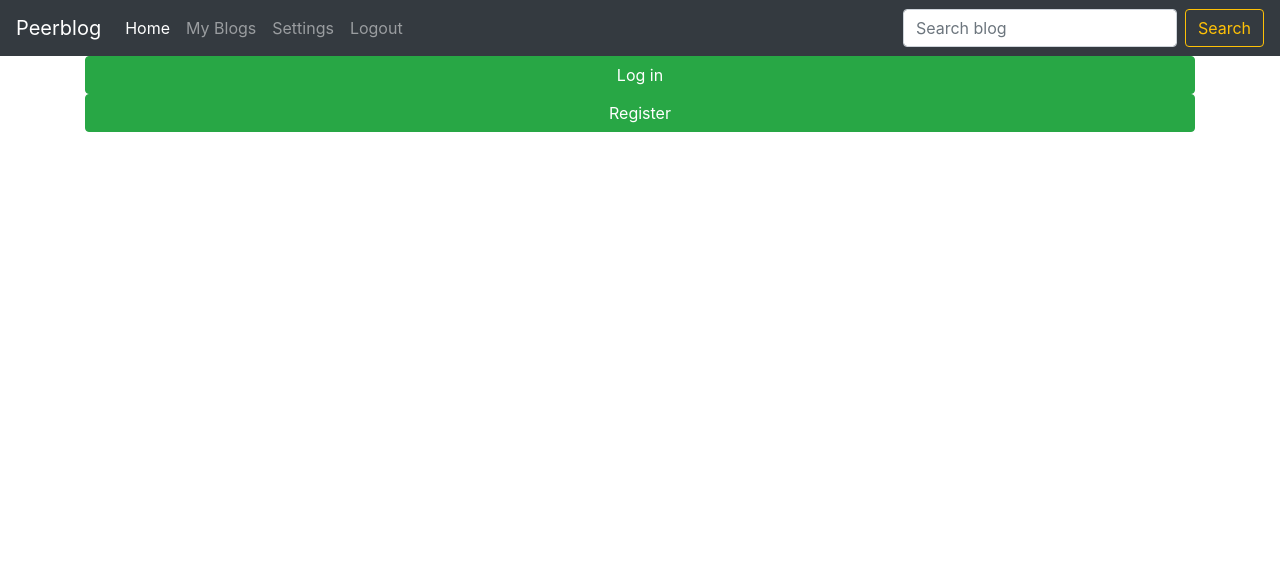
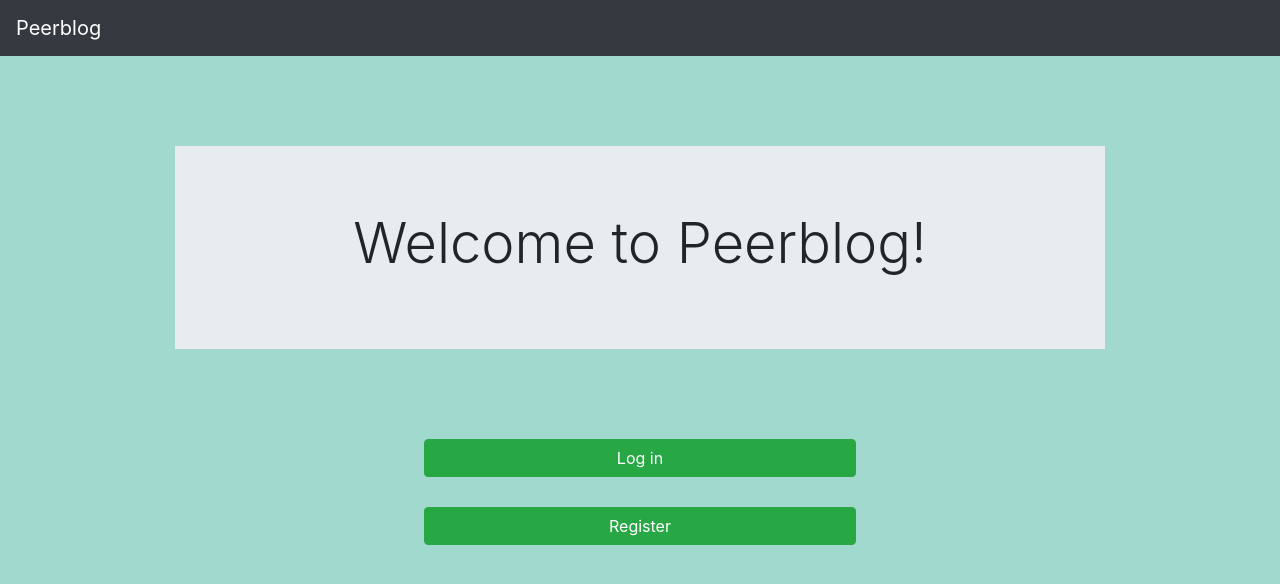
Before and after one commit to vishu221b/peer-blog, a Flask app: page / in a window 1280 px wide. Shown: the top 584 px of the page. Run offline with Flask 2, Linux system fonts and the light colour scheme; some libraries are stand-ins or nearby versions.

Commit message:
Posts and Blogs finalized

```diff
--- a/src/app.py
+++ b/src/app.py
@@ -1,10 +1,10 @@
 from flask import (
     Flask, render_template, request,
-    session, redirect, make_response
+    session, redirect
 )
 from src.models import User
 from src import Database, constants
-from src.models import Blog
+from src.models import Blog, Post
 
 
 app = Flask(__name__)
@@ -37,7 +37,7 @@ def login():
 @app.route('/logout')
 def logout():
     User.logout()
-    return redirect('/login')
+    return redirect('/')
 
 
 @app.route('/auth/login', methods=['POST'])
@@ -88,7 +88,7 @@ def get_blogs(user_id=None):
     if not user:
         return render_template('error_404.html')
     user_blogs = user.get_blogs()
-    return render_template('myblogs.html', blogs=user_blogs, email=session.get('email'))
+    return render_template('myblogs.html', blogs=user_blogs, email=session.get('email'), c=0)
 
 
 @app.route('/blog/create', methods=['POST'])
@@ -96,19 +96,35 @@ def create_new_blog():
     user = User.get_by_email(session.get('email'))
     title = request.form.get('blogTitle')
     description = request.form.get('blogDescription')
-    print(title, description, "Balle")
     blog = Blog(title=title, description=description, author=user.email, author_id=user._id)
     blog.save_to_mongo()
-    return make_response(get_blogs())
+    return redirect('/myblogs')
 
 
 # -----------------------------Posts----------------------------------
+@app.route('/post/<blog_id>/create', methods=['GET', 'POST'])
+def create_new_post(blog_id):
+    if request.method == 'POST':
+        title = request.form.get('postTitle')
+        content = request.form.get('postContent')
+        blog = Blog.from_mongo(blog_id)
+        response = blog.new_post(title=title, content=content)
+        return redirect('/post/{}'.format(response.get('_id')), code=302)
+    else:
+        return render_template('create-post.html', blog_id=blog_id)
+
 
 @app.route('/posts/<blog_id>')
 def get_posts_for_blog(blog_id):
     blog = Blog.from_mongo(blog_id)
     posts = blog.get_posts()
-    return render_template("all-posts.html", posts=posts, blog_title=blog.title)
+    return render_template("all-posts.html", posts=posts, blog_title=blog.title, blog_id=blog._id)
+
+
+@app.route('/post/<post_id>', methods=['GET'])
+def get_single_post(post_id=None):
+    post = Post.from_mongo(post_id)
+    return render_template('single-post.html', post=post)
 
 
 if __name__ == "__main__":
--- a/src/models/blog.py
+++ b/src/models/blog.py
@@ -19,7 +19,7 @@ class Blog(object):
             blog_id=self._id,
             title=title,
             content=content,
-            created_at=datetime.strptime(date, '%d%m%Y') if date else datetime.utcnow(),
+            created_at=date,
             author=self.author
         )
         self.post.save_to_mongo()
--- a/src/static/css/main.css
+++ b/src/static/css/main.css
@@ -1,8 +1,9 @@
 .post-forms {
-    margin-top: 25px;
+    margin-top: 150px;
+    max-width:50%;
+    float: center;
 }
 
-.post-forms{
-    max-width:40%;
-    float: center;
+.custom-jumbo{
+   margin: 90px;
 }
--- /dev/null
+++ b/src/templates/base-empty-nav.html
@@ -0,0 +1,10 @@
+{% extends "base.html" %}
+{% block navigation %}
+<nav class="navbar navbar-expand-lg navbar-dark bg-dark">
+    <a class="navbar-brand" href="/">Peerblog</a>
+  <button class="navbar-toggler" type="button" data-toggle="collapse" data-target="#navbarSupportedContent" aria-controls="navbarSupportedContent" aria-expanded="false" aria-label="Toggle navigation">
+    <span class="navbar-toggler-icon"></span>
+  </button>
+
+</nav>
+{% endblock %}
--- a/src/templates/base-nav.html
+++ b/src/templates/base-nav.html
@@ -1,7 +1,7 @@
 {% extends "base.html" %}
 {% block navigation %}
 <nav class="navbar navbar-expand-lg navbar-dark bg-dark">
-  <a class="navbar-brand" href="#">Peerblog</a>
+  <a class="navbar-brand" href="/">Peerblog</a>
   <button class="navbar-toggler" type="button" data-toggle="collapse" data-target="#navbarSupportedContent" aria-controls="navbarSupportedContent" aria-expanded="false" aria-label="Toggle navigation">
     <span class="navbar-toggler-icon"></span>
   </button>
@@ -14,11 +14,16 @@
       <li class="nav-item">
         <a class="nav-link" href="/myblogs">My Blogs</a>
       </li>
-      <li class="nav-item">
-        <a class="nav-link" href="/user/update">Settings</a>
-      </li>
-      <li class="nav-item my-2 my-sm-0">
-        <a class="nav-link" href="/logout">Logout</a>
+       <li class="nav-item dropdown">
+        <a class="nav-link dropdown-toggle" href="#" id="navbarDropdown" role="button" data-toggle="dropdown" aria-haspopup="true" aria-expanded="false">
+          Settings
+        </a>
+        <div class="dropdown-menu" aria-labelledby="navbarDropdown">
+          <a class="dropdown-item" href="#">Profile</a>
+          <a class="dropdown-item" href="/logout">Logout</a>
+          <div class="dropdown-divider"></div>
+          <a class="dropdown-item" href="#">Something else here</a>
+        </div>
       </li>
     </ul>
     <form class="form-inline my-2 my-lg-0" method="GET" action="/search">
--- a/src/templates/base.html
+++ b/src/templates/base.html
@@ -6,7 +6,7 @@
     <link rel="stylesheet" href="https://stackpath.bootstrapcdn.com/bootstrap/4.5.0/css/bootstrap.min.css" integrity="sha384-9aIt2nRpC12Uk9gS9baDl411NQApFmC26EwAOH8WgZl5MYYxFfc+NcPb1dKGj7Sk" crossorigin="anonymous">
     <link rel="stylesheet" href="{{ url_for('static', filename='css/main.css') }}">
 </head>
-<body>
+<body style="background-color: #A2D9CE; ">
 {% block navigation %}
 {% endblock %}
 {% block content %}
--- a/src/templates/home.html
+++ b/src/templates/home.html
@@ -1,21 +1,31 @@
+{% if not session["email"] %}
+    {% extends "base-empty-nav.html" %}
+{% else %}
     {% extends "base-nav.html" %}
+{% endif %}
 {% block content %}
     <div class="container">
         {% if not session["email"] %}
-    <form action="/login" method="GET" id="login-form">
+        <center>
+            <div class="jumbotron jumbotron-fluid custom-jumbo"><h1 class="display-4">Welcome to Peerblog!</h1></div>
+                <div class="container">
+                    <form action="/login" method="GET" id="login-form" style="margin-top: 50px;">
                         <div class="form-row">
                             <div class="col-12">
-                <button type="submit" class="btn btn-success btn-block">Log in    </button>
+                                <button type="submit" class="btn btn-success btn-block" style="width:40%;">Log in    </button>
                             </div>
                         </div>
                     </form>
-    <form action="/register" method="GET" id="register-form">
+                    <form action="/register" method="GET" id="register-form" style="margin: 30px 0px;">
                         <div class="form-row">
                             <div class="col-12">
-                <button type="submit" class="btn btn-success btn-block">Register    </button>
+                                <button type="submit" class="btn btn-success btn-block" style="width:40%">Register    </button>
                             </div>
                         </div>
                     </form>
+                </div>
+<!--            </div>-->
+        </center>
         {% else %}
             <br>
             <h1>This is working.</h1>
--- a/src/templates/login.html
+++ b/src/templates/login.html
@@ -1,4 +1,4 @@
-{% extends "base.html" %}
+{% extends "base-empty-nav.html" %}
 {% block content %}
     <div class="container post-forms">
         <form action="/auth/login" method="POST" id="login-form">
@@ -12,7 +12,7 @@
           </div>
             <div class="form-row">
                 <div class="col-12">
-            <button type="submit" class="btn btn-success btn-block">Log in    </button>
+                    <button type="submit" class="btn btn-success btn-block">Log in</button>
                 </div>
             </div>
         </form>
--- a/src/templates/register.html
+++ b/src/templates/register.html
@@ -1,4 +1,4 @@
-{% extends "base.html" %}
+{% extends "base-empty-nav.html" %}
 {% block content %}
     <div class="container post-forms">
         <form action="/auth/register" method="POST" id="register-form">
```
Also changed, not shown: src/templates/all-posts.html (+30 -46 lines), src/templates/create-post.html (added, +19 -0 lines), src/templates/myblogs.html (+22 -13 lines), src/templates/single-post.html (added, +23 -0 lines). Lines whose indentation alone changed are shown as unchanged.
